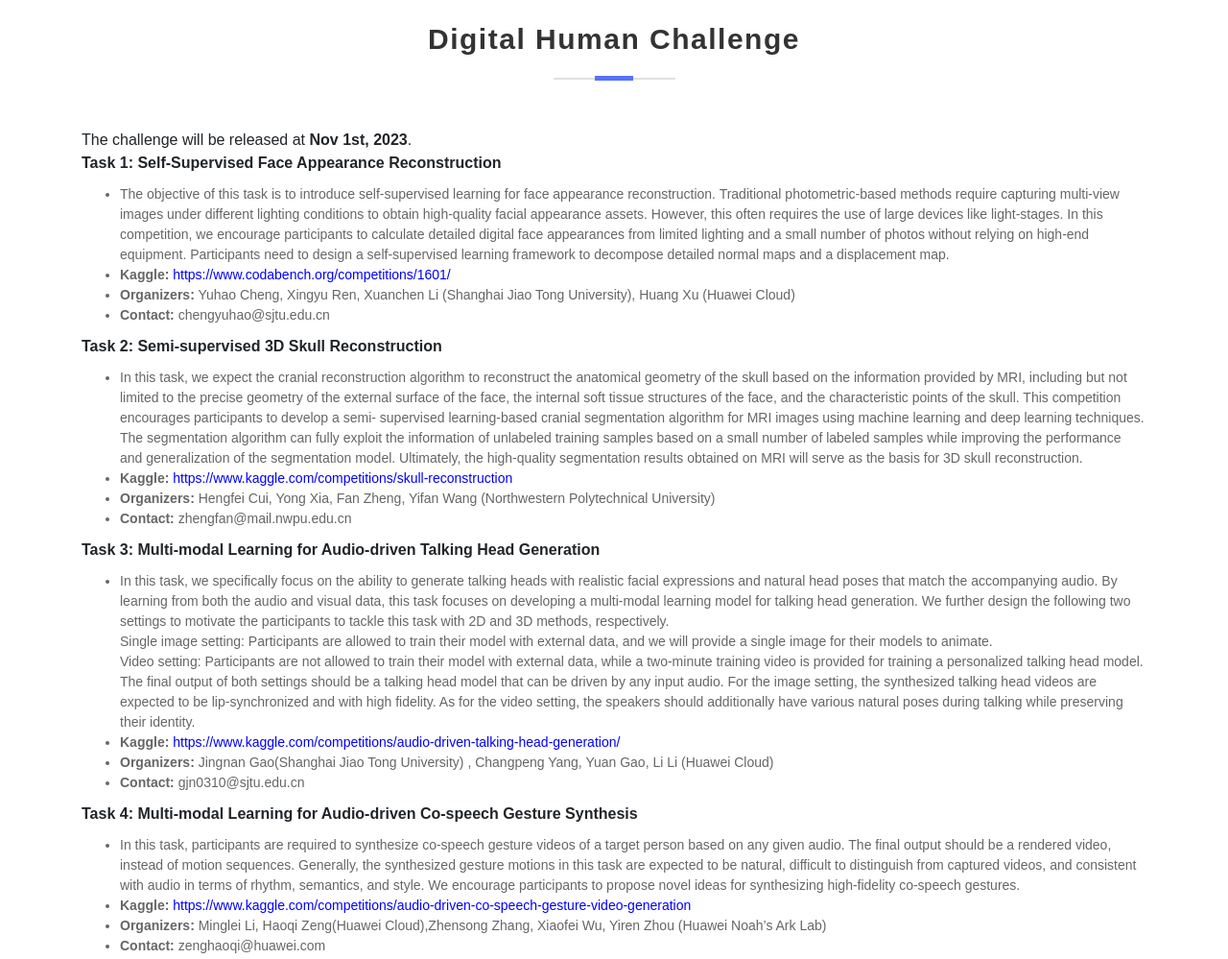
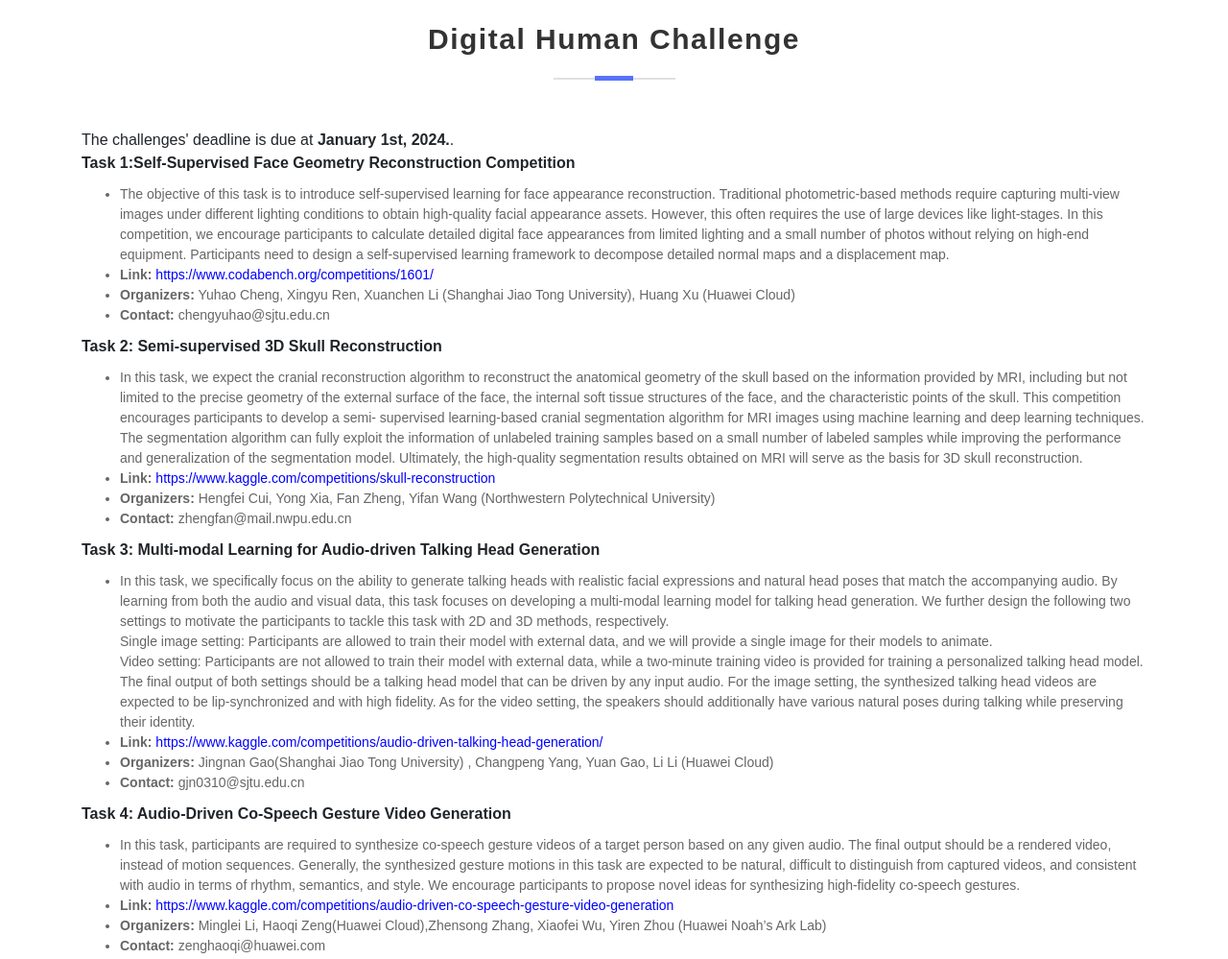
Before and after one commit to DigitalHumanWorkshop/DigitalHumanWorkshop.github.io, a plain HTML site: page index.html in a window 1280 px wide. Shown: the part 2080-3079 px from the top of the page at 96% size. Drawn offline with nearby package versions, Linux system fonts and the light colour scheme; a web font is replaced by a local one.

Commit message:
Update ddl

```diff
--- a/index.html
+++ b/index.html
@@ -122,7 +122,7 @@
     <br>
     <strong>Submission Site</strong>: <a href="https://cmt3.research.microsoft.com/AI4DH2024" style="color:blue;">https://cmt3.research.microsoft.com/AI4DH2024</a>
         <br>
-        <strong>Submission Due</strong>: November 24, 2023 (11:59 PM PST)
+        <strong>Submission Due</strong>: January 1st, 2024 (11:59 PM PST)
 
         </div>
       </div>
@@ -162,8 +162,8 @@
             <h2 id="challenge">Digital Human Challenge</h2>
           </div>
           <!-- Deep learning has achieved significant success in multimedia fields, however research in adversarial learning also shows that it is highly vulnerable to adversarial examples. We invite submissions on any aspect of adversarial machine learning in multimedia deep learning systems. -->
-          The challenge will be released at <b>Nov 1st, 2023</b>.<br>
-          <strong>Task 1: Self-Supervised Face Appearance Reconstruction</strong>
+          The challenges' deadline is due at <b>January 1st, 2024.</b>.<br>
+          <strong>Task 1:Self-Supervised Face Geometry Reconstruction Competition</strong>
           <ul style="margin-left: 40px">
           <li>The objective of this task is to introduce self-supervised learning for face appearance reconstruction.
             Traditional photometric-based methods require capturing multi-view images under different lighting
@@ -172,7 +172,7 @@
             digital face appearances from limited lighting and a small number of photos without relying on
             high-end equipment. Participants need to design a self-supervised learning framework to decompose
             detailed normal maps and a displacement map.</li>
-          <li><b>Kaggle:</b>   <a href="https://www.codabench.org/competitions/1601/" style="color:blue;">https://www.codabench.org/competitions/1601/</a></li>
+          <li><b>Link:</b>   <a href="https://www.codabench.org/competitions/1601/" style="color:blue;">https://www.codabench.org/competitions/1601/</a></li>
           <li><b>Organizers:</b>   Yuhao Cheng, Xingyu Ren, Xuanchen Li (Shanghai Jiao Tong University), Huang Xu (Huawei Cloud) </li>
           <li><b>Contact:</b>   chengyuhao@sjtu.edu.cn</li>
           </ul>
@@ -188,7 +188,7 @@
             training samples based on a small number of labeled samples while improving the performance and
             generalization of the segmentation model. Ultimately, the high-quality segmentation results obtained
             on MRI will serve as the basis for 3D skull reconstruction.</li>
-          <li><b>Kaggle:</b>   <a href="https://www.kaggle.com/competitions/skull-reconstruction" style="color:blue;">https://www.kaggle.com/competitions/skull-reconstruction</a></li>
+          <li><b>Link:</b>   <a href="https://www.kaggle.com/competitions/skull-reconstruction" style="color:blue;">https://www.kaggle.com/competitions/skull-reconstruction</a></li>
           <li><b>Organizers:</b>   Hengfei Cui, Yong Xia, Fan Zheng, Yifan Wang (Northwestern Polytechnical University) </li>
           <li><b>Contact:</b>   zhengfan@mail.nwpu.edu.cn</li>
           </ul>
@@ -207,11 +207,11 @@
             For the image setting, the synthesized talking head videos are expected to be lip-synchronized and
             with high fidelity. As for the video setting, the speakers should additionally have various natural
             poses during talking while preserving their identity.</li>
-          <li><b>Kaggle:</b>   <a href="https://www.kaggle.com/competitions/audio-driven-talking-head-generation/" style="color:blue;">https://www.kaggle.com/competitions/audio-driven-talking-head-generation/</a></li>
+          <li><b>Link:</b>   <a href="https://www.kaggle.com/competitions/audio-driven-talking-head-generation/" style="color:blue;">https://www.kaggle.com/competitions/audio-driven-talking-head-generation/</a></li>
           <li><b>Organizers:</b>   Jingnan Gao(Shanghai Jiao Tong University) , Changpeng Yang, Yuan Gao, Li Li (Huawei Cloud) </li>
           <li><b>Contact:</b>   gjn0310@sjtu.edu.cn</li>
           </ul>
-          <strong>Task 4: Multi-modal Learning for Audio-driven Co-speech Gesture Synthesis</strong>
+          <strong>Task 4: Audio-Driven Co-Speech Gesture Video Generation</strong>
           <ul style="margin-left: 40px">
           <li>
             In this task, participants are required to synthesize co-speech gesture videos of a target person based on any given audio.
@@ -219,7 +219,7 @@
             Generally, the synthesized gesture motions in this task are expected to be natural, difficult to distinguish from captured videos,
             and consistent with audio in terms of rhythm, semantics, and style.
             We encourage participants to propose novel ideas for synthesizing high-fidelity co-speech gestures.</li>
-          <li><b>Kaggle:</b>   <a href="https://www.kaggle.com/competitions/audio-driven-co-speech-gesture-video-generation" style="color:blue;">https://www.kaggle.com/competitions/audio-driven-co-speech-gesture-video-generation</a></li>
+          <li><b>Link:</b>   <a href="https://www.kaggle.com/competitions/audio-driven-co-speech-gesture-video-generation" style="color:blue;">https://www.kaggle.com/competitions/audio-driven-co-speech-gesture-video-generation</a></li>
           <li><b>Organizers:</b>   Minglei Li, Haoqi Zeng(Huawei Cloud),Zhensong Zhang, Xiaofei Wu, Yiren Zhou (Huawei Noah’s Ark Lab) </li>
           <li><b>Contact:</b>   zenghaoqi@huawei.com</li>
           </ul>
```
